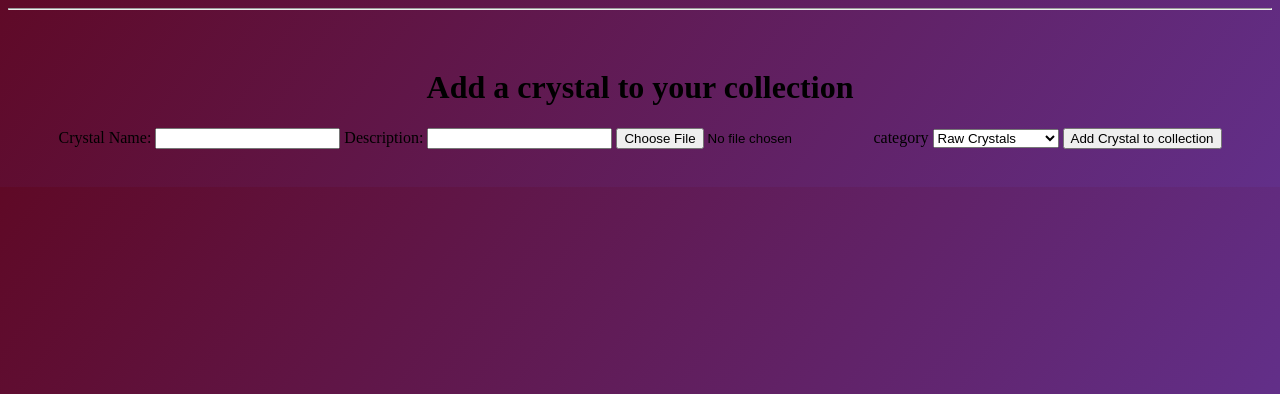
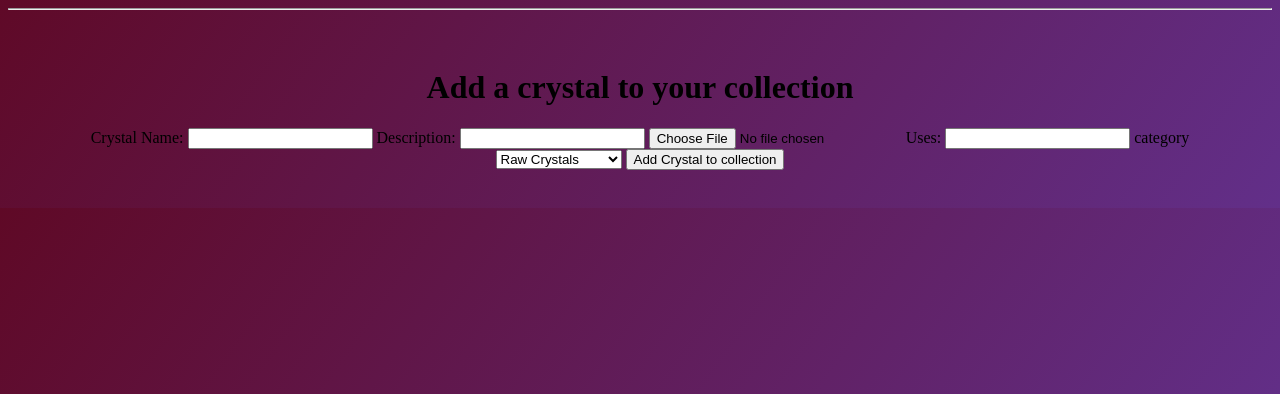
Before and after one commit to Wandalea/APProject, a Flask app: page /insert in a window 1280 px wide. Shown: the part 26-420 px from the top of the page. Run offline with Flask 3, Linux system fonts and the light colour scheme.

Commit message:
Add uses to add crystal form

```diff
--- a/Templates/insert.html
+++ b/Templates/insert.html
@@ -11,7 +11,11 @@
 
         <label for="description">Description:</label>
         <input type="text" id="description" name="description">
+
         <input type="file" id="image" name="image" required>
+
+        <label for="uses">Uses:</label>
+        <input type="text" id="uses" name="uses">
 
         <label for="category">category</label>
         <select id="category" name="category" required>
```
